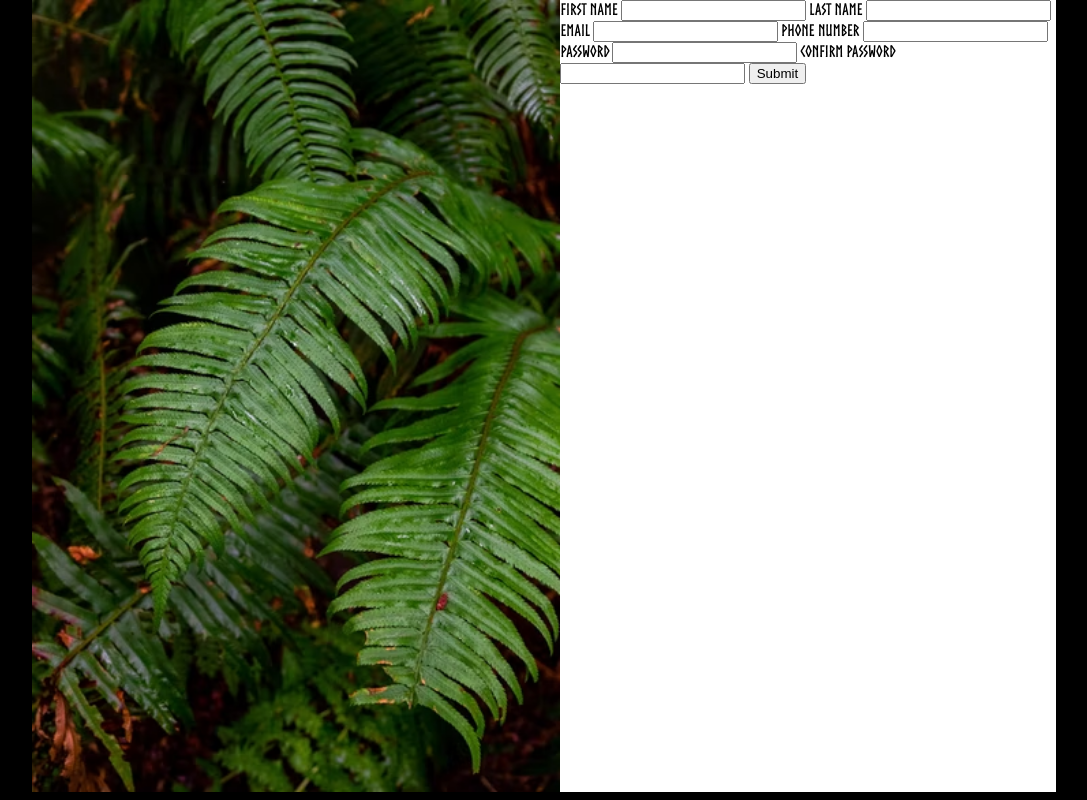
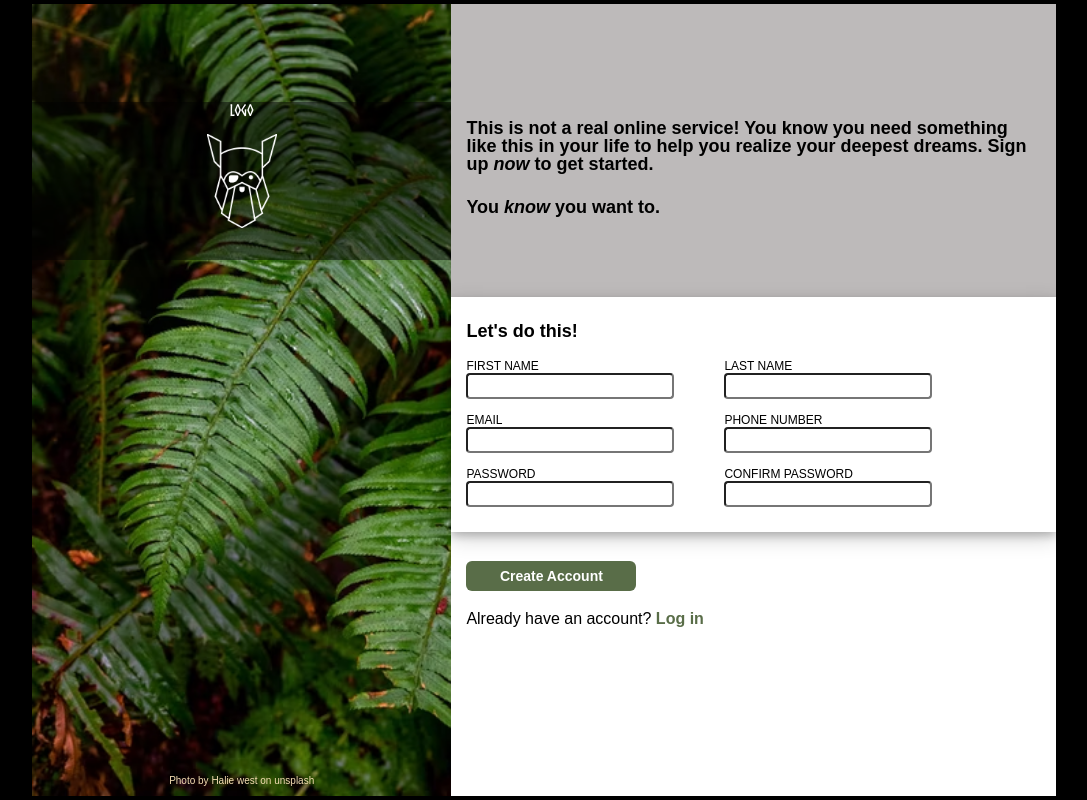
Before and after one commit to iltcode/Sign-Up-Form, a plain HTML site: page index.html in a window 1280 px wide. Shown: the whole page, without its empty margins (96-1183 px from the left). Drawn offline with Linux system fonts and the light colour scheme.

Commit message:
Edit index.html and style.css

```diff
--- a/index.html
+++ b/index.html
@@ -12,35 +12,80 @@
     <div class="main">
 
         <div class="image">
-            <img src="plaat.avif" alt="">
-            <!-- <div class="logo"></div> -->
+            <!-- <img src="plaat.avif" alt=""> -->
+            <div class="logo">LOGO</div>
+            <p class="p_taker">Photo by Halie west on unsplash</p>
         </div>
 
         <div class="right">
-            <div class="text"></div>
+            <div class="text">
+               <div>
+
+                This is not a real online service! You know you need
+                something like this in your life to help you realize your
+                deepest dreams.
+                Sign up <em> now </em>to get started.
+               </div>
+               <div class="hi">
+                You <em>know </em> you want to.
+
+               </div>
+            </div>
             <div class="form">
                 <form action="#" method="post">
+                    <div class="title">Let's do this!</div>
+                    <div class="inp">
+                        <div class="one">
 
+                            <div class="top_bottom">
                             <label for="firstName">FIRST NAME</label>
                             <input type="text" id="firstName">
+                            </div>
 
+
+
+                            <div class="top_bottom">
+                            <label for="email">EMAIL</label>
+                            <input type="email" id="email">
+                            </div>
+
+                            <div class="top_bottom">
+                                <label for="password">PASSWORD</label>
+                                <input type="password" id="password">
+                                </div>
+
+
+                        </div>
+
+                        <div class="one">
+
+                            <div class="top_bottom">
                                 <label for="lastName">LAST NAME</label>
                                 <input type="text" id="lastName">
+                                </div>
 
-                    <label for="email">EMAIL</label>
-                    <input type="email" id="email">
-
+                            <div class="top_bottom">
                             <label for="phoneNumber">PHONE NUMBER</label>
                             <input type="number" id="phoneNumber">
+                            </div>
 
-                    <label for="password">PASSWORD</label>
-                    <input type="password" id="password">
 
+
+                            <div class="top_bottom  error">
                             <label for="confirmPassword">CONFIRM PASSWORD</label>
                             <input type="password" id="confirmPassword">
+                            </div>
 
-                    <button type="submit">Submit</button>
+
+                        </div>
+                    </div>
+
+            </div>
+
+            <div class="login_txt">
+                <button type="submit">Create Account</button>
                 </form>
+                <p>Already have an account? <a href="">Log in</a></p>
             </div>
         </div>
     </div>
--- a/style.css
+++ b/style.css
@@ -3,22 +3,182 @@
     src: url(Norse-Bold.otf);
 }
 
+em {
+    font-style: italic;
+}
+
 body {
     background-color: black;
-    height: 99vh;
+    height: 100vh;
     width: 100vw;
     font-family: cool-font;
     display: flex;
     justify-content: center;
+    align-items: center;
 }
 
 .main {
     display: flex;
     background-color: white;
-    height: 100%;
+    height: 99%;
     width: 80%;
+
 }
 
-img {
+
+.image {
+    display: flex;
+    flex-direction: column;
+    justify-content: space-between;
+    background-image: url("plaat.avif");
+    background-repeat: no-repeat;
+    background-size: cover;
     height: 100%;
+    width: 90%;
 }
+
+.logo {
+    background-image: url("odin-lined.png");
+    background-repeat: no-repeat;
+    background-position: center;
+    background-color: rgba(0, 0, 0, 0.473);
+    background-size: 70px;
+    font-family: cool-font;
+    color: white;
+    text-align: center;
+    margin-top: 98px;
+    height: 20%;
+
+}
+
+.p_taker {
+    padding-bottom: 10px;
+    text-align: center;
+    font-family: sans-serif;
+    font-size: 10px;
+    color: wheat;
+}
+
+
+/* img {
+    height: 100%;
+} */
+
+.right {
+    display: flex;
+    flex-direction: column;
+    justify-content: space-between;
+    font-family: sans-serif;
+    height: 97%;
+}
+
+.text {
+    display: flex;
+    flex-direction: column;
+    flex: auto;
+    justify-content: center;
+    /* align-items: center; */
+    font-weight: bold;
+    /* text-align: center; */
+    line-height: 18px;
+    font-size: 18px;
+    background-color: rgb(189, 186, 186);
+    padding: 15px;
+    padding-top: 50px;
+}
+
+.hi {
+    padding-left: 0;
+    margin-top: 25px;
+
+}
+
+.form {
+    display: flex;
+    flex: 1;
+    background-color: white;
+    padding: 15px;
+    box-shadow: 0 4px 8px 0 rgba(0, 0, 0, 0.2), 0 6px 20px 0 rgba(0, 0, 0, 0.19);
+}
+
+.title {
+    padding: 10px 0;
+    margin-bottom: 10px;
+    font-weight: bold;
+    font-size: 18px;
+}
+
+.inp {
+    display: flex;
+    gap: 50px;
+    margin-bottom: 10px;
+
+}
+
+.one {
+    display: flex;
+    flex-direction: column;
+    gap: 15px;
+}
+
+.top_bottom {
+    display: flex;
+    flex-direction: column;
+    gap: 1px;
+}
+
+
+
+.login_txt {
+    display: flex;
+    flex-direction: column;
+    flex: auto;
+    padding: 15px;
+}
+
+button {
+
+    width: 170px;
+    background-color: #596d48;
+    color: white;
+    padding: 7px 9px;
+    text-align: center;
+    font-size: 14px;
+    font-weight: bold;
+    border-radius: 6px;
+    border: none;
+    margin-top: 14px;
+
+}
+
+p {
+    margin-top: 20px;
+}
+
+a {
+    text-decoration-line: none;
+    color: #596d48;
+    font-weight: bold;
+}
+
+input {
+    width: 200px;
+    height: 20px;
+    border-radius: 4px;
+    font-size: 16px;
+    text-indent: 4px;
+
+}
+
+.error {
+
+    border-color: red;
+}
+
+input:focus {
+    border-color: blue;
+}
+
+label {
+    font-size: 12px;
+}
```
Lines whose indentation alone changed are shown as unchanged.
